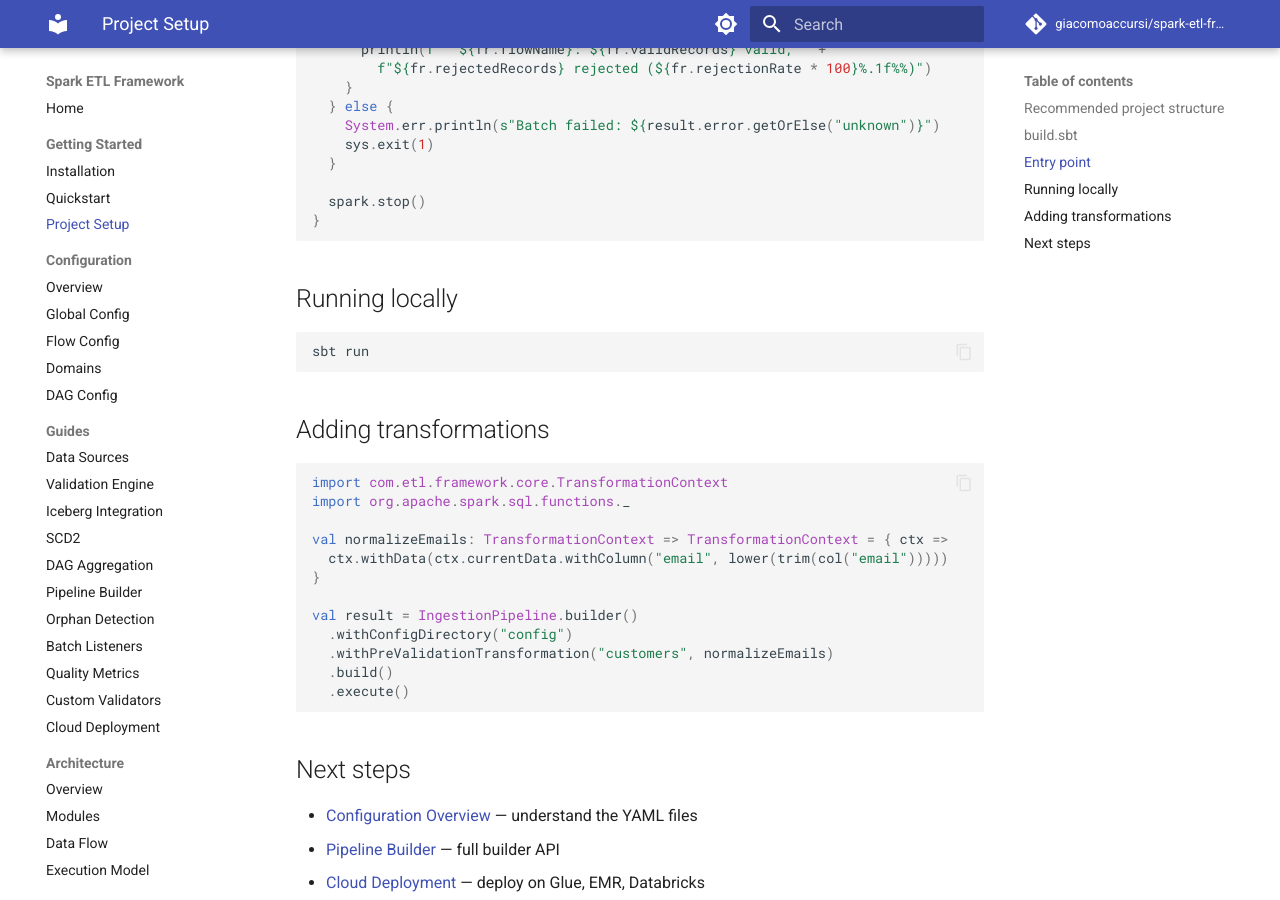
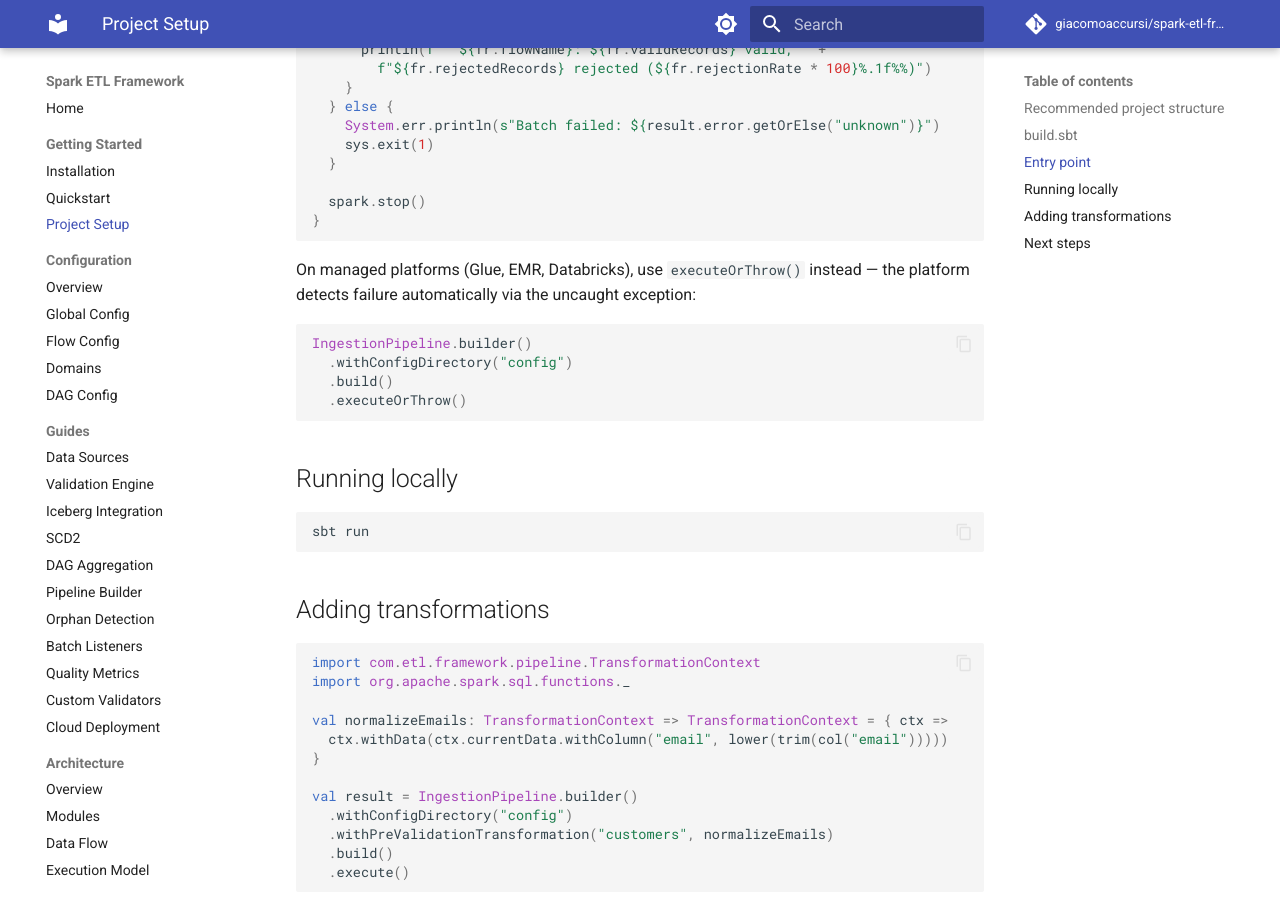
Before and after one commit to giacomoaccursi/Floe, an MkDocs documentation site: the page built from site-docs/getting-started/project-setup.md, in a window 1280 px wide and 900 px high, scrolled down 1406 px. Built offline with MkDocs 1.6.1 and Material for MkDocs 9.7.7, drawn with Linux system fonts in a browser that asks for light colours; comment, search, counter and statistics services are not loaded.

Commit message:
docs: fix project-setup imports and add executeOrThrow example

````diff
--- a/site-docs/getting-started/project-setup.md
+++ b/site-docs/getting-started/project-setup.md
@@ -75,6 +75,15 @@
 }
 ```
 
+On managed platforms (Glue, EMR, Databricks), use `executeOrThrow()` instead — the platform detects failure automatically via the uncaught exception:
+
+```scala
+IngestionPipeline.builder()
+  .withConfigDirectory("config")
+  .build()
+  .executeOrThrow()
+```
+
 ## Running locally
 
 ```bash
@@ -84,7 +93,7 @@
 ## Adding transformations
 
 ```scala
-import com.etl.framework.core.TransformationContext
+import com.etl.framework.pipeline.TransformationContext
 import org.apache.spark.sql.functions._
 
 val normalizeEmails: TransformationContext => TransformationContext = { ctx =>
````
